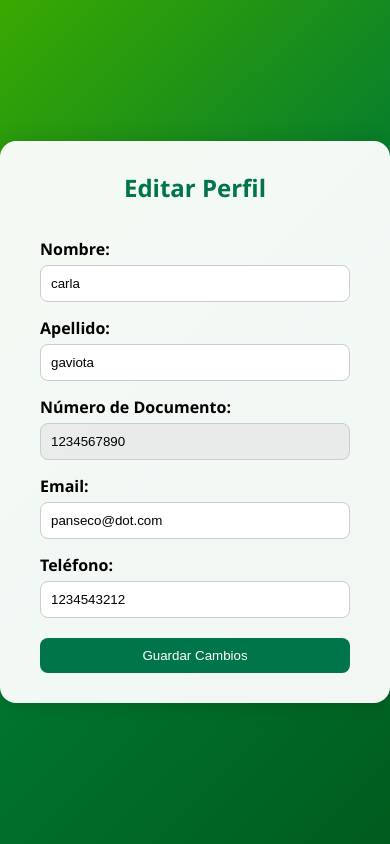
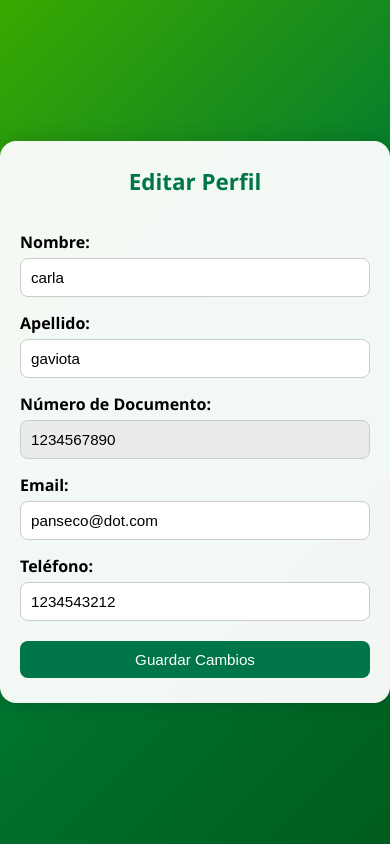
Before and after one commit to samuel12ku/email_php, a PHP site: page /servicios/php_Login/editar_usuario.php in a window 390 px wide. Run offline with PHP 8.4, Linux system fonts and the light colour scheme; a user stored in the database is signed in; data comes from the database, SQL or seed files in the repository.

Commit message:
Agregar estilos responsivos en editar_perfil.css, lista_emprendedores.php, actualizar_usuario.php y autenticador.php para mejorar la experiencia en dispositivos móviles.

```diff
--- a/componentes/editar_perfil.css
+++ b/componentes/editar_perfil.css
@@ -79,3 +79,21 @@ input#numero_id {
     background-color: #e2e2e28c;
 
 }
+
+@media (max-width: 600px) {
+    .form-container {
+        padding: 25px 20px;
+    }
+
+    h2 {
+        font-size: 1.4rem;
+    }
+
+    input[type="text"],
+    input[type="email"],
+    input[type="password"],
+    button {
+        font-size: 0.95rem;
+        padding: 10px;
+    }
+}
--- a/servicios/php/cerrar_sesion.php
+++ b/servicios/php/cerrar_sesion.php
@@ -2,5 +2,5 @@
 session_start();
 session_unset();
 session_destroy();
-header("Location: ../../login.html"); // O ajusta la ruta si es diferente en tu proyecto
+header("Location: ../../login.php"); // O ajusta la ruta si es diferente en tu proyecto
 exit;
--- a/servicios/php/lista_emprendedores.php
+++ b/servicios/php/lista_emprendedores.php
@@ -15,6 +15,7 @@ $resultado = $conexion->query("SELECT nombres, apellidos, numero_id, correo, cel
 <!DOCTYPE html>
 <html lang="es">
 <head>
+    <meta name="viewport" content="width=device-width, initial-scale=1.0">
     <meta charset="UTF-8">
     <title>Lista de Emprendedores</title>
     <link rel="stylesheet" href="../../componentes/tabla_emprendedores.css">
```
Also changed, not shown: servicios/php_Login/actualizar_usuario.php (+42 -29 lines), servicios/php_Login/autenticador.php (+29 -0 lines).
